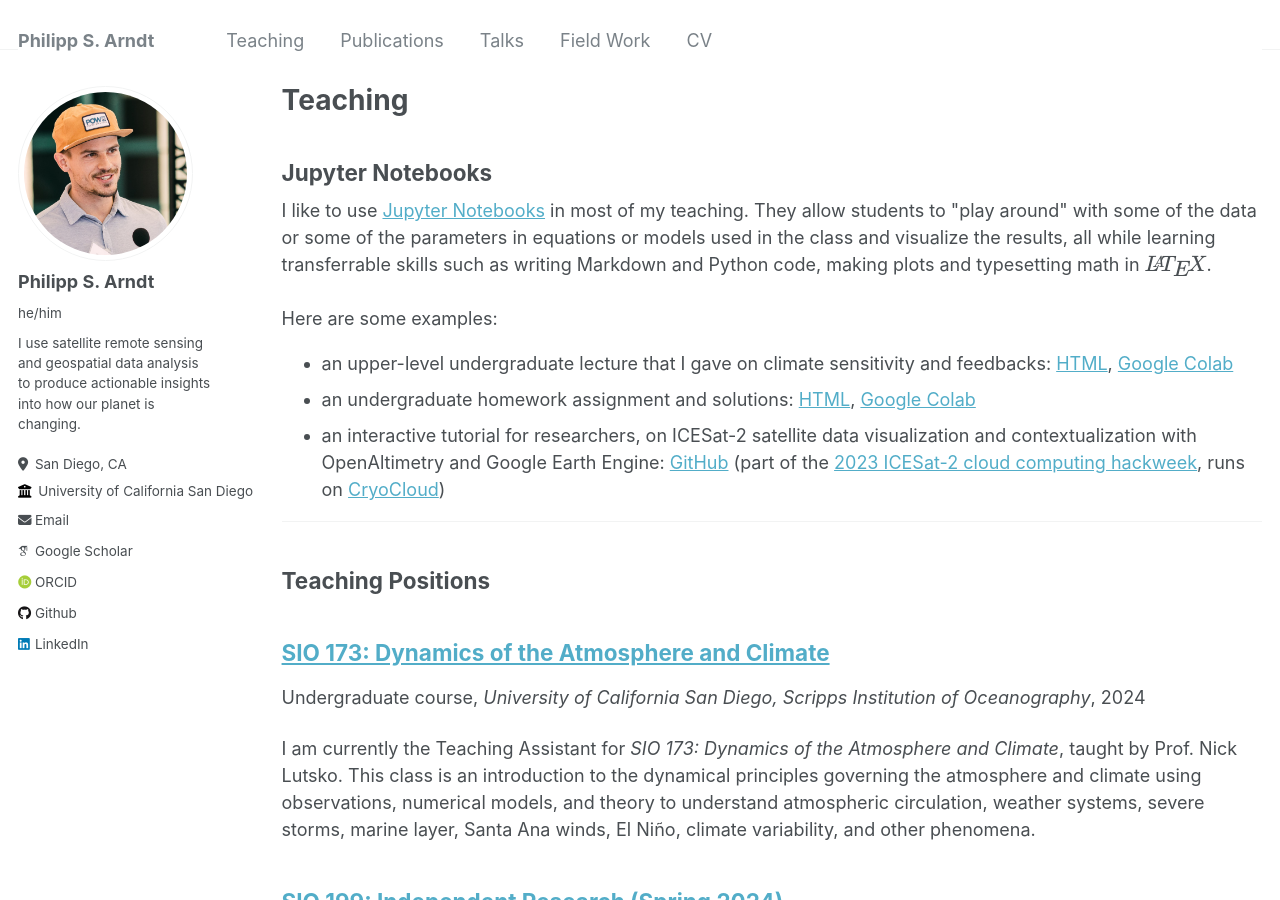
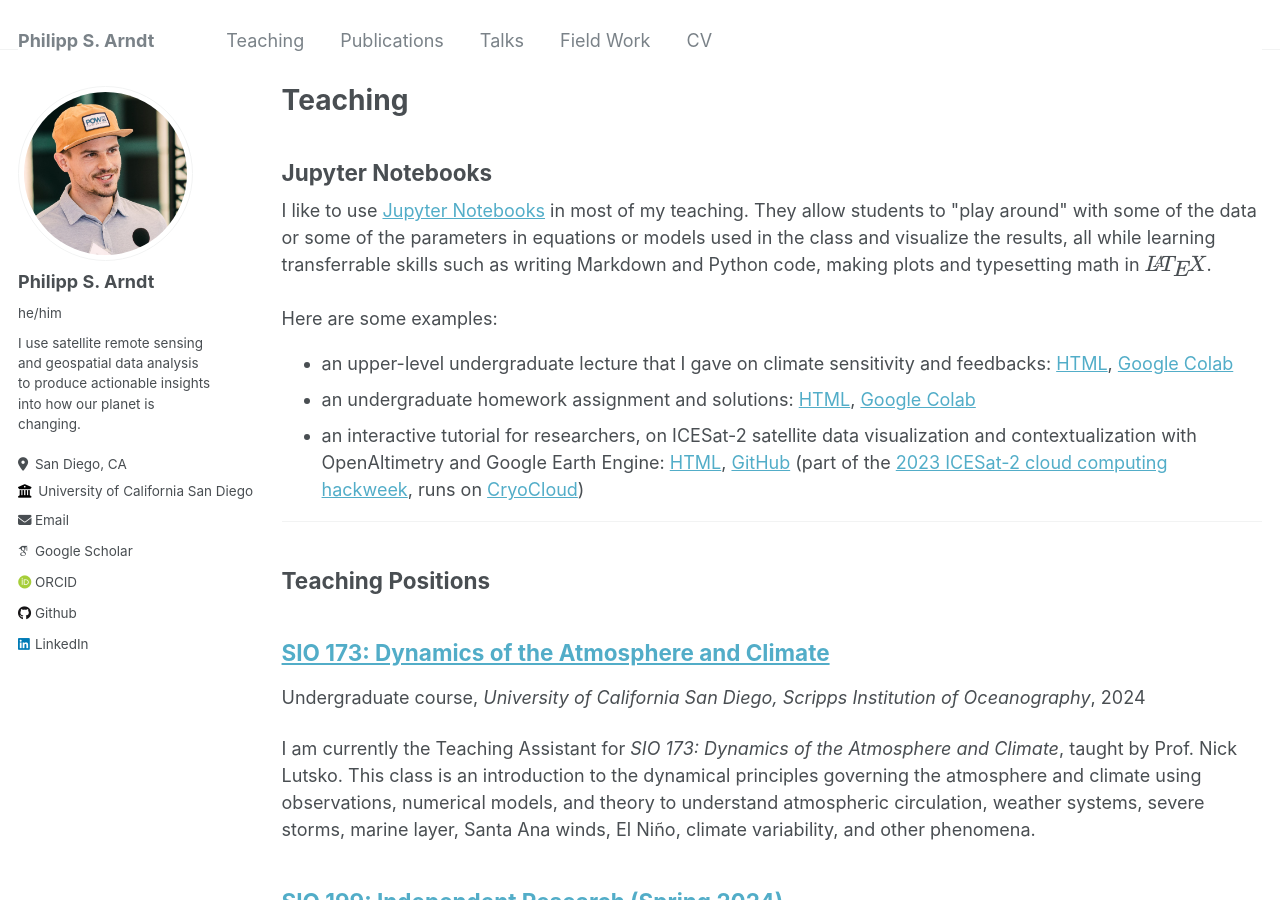
Before and after one commit to fliphilipp/fliphilipp.github.io, a Jekyll site: the page built from _pages/teaching.html, in a window 1280 px wide and 900 px high. Built offline with Jekyll 4.4.1, drawn with Linux system fonts in a browser that asks for light colours; some web fonts are replaced.

Commit message:
Update teaching.html

```diff
--- a/_pages/teaching.html
+++ b/_pages/teaching.html
@@ -57,24 +57,25 @@
 {% include base_path %}
 
 <h2>Jupyter Notebooks</h2>
-I like to use <a href="https://jupyter.org/">Jupyter Notebooks</a> in most of my teaching.
+I like to use <a href="https://jupyter.org/" target="_blank" rel="noopener noreferrer">Jupyter Notebooks</a> in most of my teaching.
 They allow students to "play around" with some of the data or some of the parameters in equations or models used in the class and visualize the results,
 all while learning transferrable skills such as writing Markdown and Python code, making plots and typesetting math in \(\LaTeX\). <br><br>
 
 Here are some examples:
 <ul>
   <li>an upper-level undergraduate lecture that I gave on climate sensitivity and feedbacks:
-    <a href="https://fliphilipp.github.io/files/notebooks/SIO173-Philipp-Arndt-Climate-Sensitivity-Feedbacks.html">HTML</a>,
-    <a href="https://colab.research.google.com/drive/1UmkyL-h5BvhgFH-Vwgf1WNMDql4KYGP7?usp=sharing">Google Colab</a>
+    <a href="https://fliphilipp.github.io/files/notebooks/SIO173-Philipp-Arndt-Climate-Sensitivity-Feedbacks.html" target="_blank" rel="noopener noreferrer">HTML</a>,
+    <a href="https://colab.research.google.com/drive/1UmkyL-h5BvhgFH-Vwgf1WNMDql4KYGP7?usp=sharing" target="_blank" rel="noopener noreferrer">Google Colab</a>
   </li>
   <li>an undergraduate homework assignment and solutions:
-    <a href="https://fliphilipp.github.io/files/notebooks/teaching-example-homework.html">HTML</a>,
-    <a href="https://colab.research.google.com/drive/1kGCMNa_ahJBtkuNbvHjcuBgcwlSjpFjB?usp=sharing">Google Colab</a>
+    <a href="https://fliphilipp.github.io/files/notebooks/teaching-example-homework.html" target="_blank" rel="noopener noreferrer">HTML</a>,
+    <a href="https://colab.research.google.com/drive/1kGCMNa_ahJBtkuNbvHjcuBgcwlSjpFjB?usp=sharing" target="_blank" rel="noopener noreferrer">Google Colab</a>
   </li>
   <li>an interactive tutorial for researchers, on ICESat-2 satellite data visualization and contextualization with OpenAltimetry and Google Earth Engine:
-    <a href="https://github.com/fliphilipp/Data_Visualization_ICESat2_Earth_Engine/blob/main/OpenAltimetry_Earth_Engine.ipynb">GitHub</a>
-    (part of the <a href="https://fliphilipp.github.io/talks/2023-hackweek">2023 ICESat-2 cloud computing hackweek</a>,
-    runs on <a href="https://cryointhecloud.com/">CryoCloud</a>)
+    <a href="https://fliphilipp.github.io/files/notebooks/Tutorial_ICESat-2_Data_Visualization_Contextualization_OpenAltimetry_Earth_Engine_Philipp_Arndt.html" target="_blank" rel="noopener noreferrer">HTML</a>,
+    <a href="https://github.com/fliphilipp/Data_Visualization_ICESat2_Earth_Engine/blob/main/OpenAltimetry_Earth_Engine.ipynb" target="_blank" rel="noopener noreferrer">GitHub</a>
+    (part of the <a href="https://fliphilipp.github.io/talks/2023-hackweek" target="_blank" rel="noopener noreferrer">2023 ICESat-2 cloud computing hackweek</a>,
+    runs on <a href="https://cryointhecloud.com/" target="_blank" rel="noopener noreferrer">CryoCloud</a>)
   </li>
 </ul>
 
```
